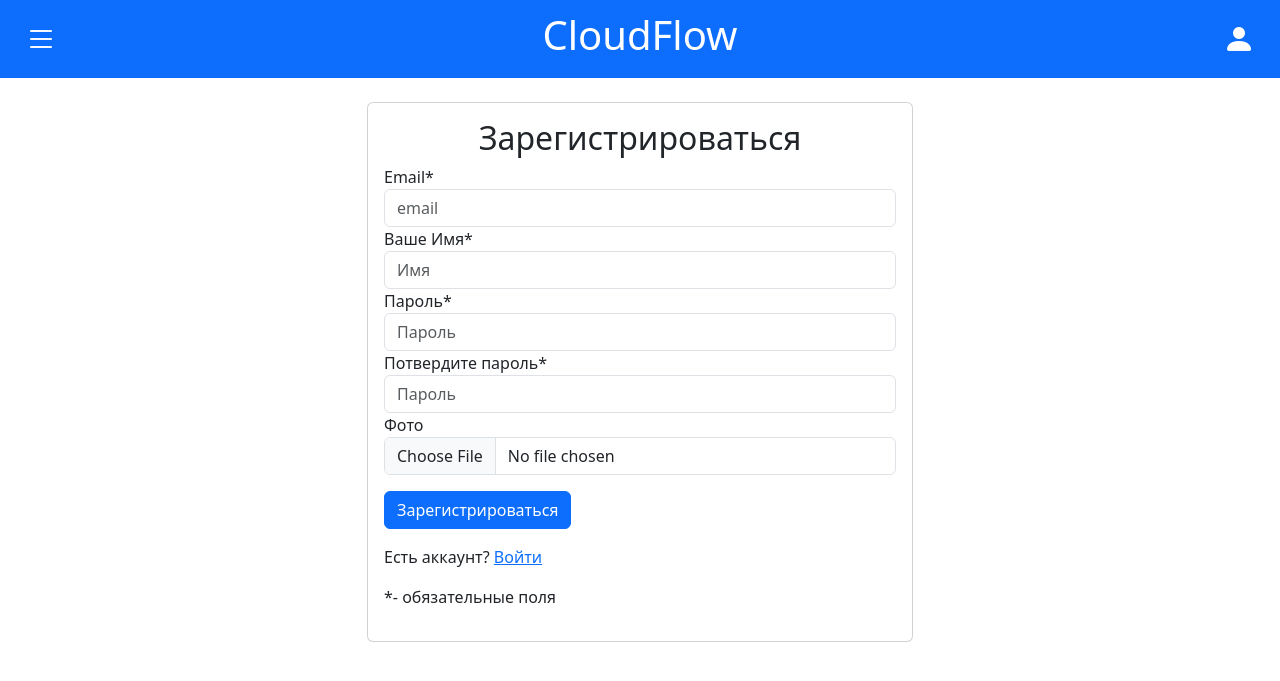
After one commit to BlackRain0/CloudFlowPHP, a PHP site: page /auth in a window 1280 px wide. The commit adds this page. Shown: the top 681 px of the page. Run offline with PHP 8.4, Linux system fonts and the light colour scheme; the visitor is signed in with stand-in values (Sample User, id 1).

Commit message:
Added first page, registr/login/logout/, connect back to front

```diff
--- a/index.php
+++ b/index.php
@@ -7,5 +7,5 @@ require_once "src/app/controllers/Group.php";
 require_once "src/app/controllers/Task.php";
 require_once "src/app/controllers/User.php";
 require_once "src/routes/rout.php";
-require_once "src/views/home.php";
+
 ?>
--- a/src/app/controllers/Auth.php
+++ b/src/app/controllers/Auth.php
@@ -17,18 +17,19 @@ class Auth{
         }
 
         $fileName = time(). '_' . $photo['name'];
-        $path = "uploads/photo/" . $fileName;
+        $path = "src/uploads/users/" . $fileName;
 
         if(move_uploaded_file($photo["tmp_name"], $path)){
             $pass = password_hash($pass, PASSWORD_DEFAULT);
 
             $queryReg = "INSERT INTO `users`(`id`, `name`, `mail`, `password`, `photo`)
-             VALUES (null,'$name','$email','$pass', '$photo')";
-             $reg = mysqli_query(Connect::connect(), $queryReg);
+             VALUES (null,'$name','$email','$pass', '$path')";
+           $reg = mysqli_query(Connect::connect(), $queryReg);
 
              header("Location: ../");
         }else{
             Router::errors('500');
+            echo "failed to add";
         }
 
     }
@@ -59,7 +60,8 @@ class Auth{
     public static function logout(){
 
         unset($_SESSION["email"]);
-        header('Location: ../');
+        header("Location: ../");
+        exit;
     }
 
 
--- a/src/app/utils/Router.php
+++ b/src/app/utils/Router.php
@@ -24,9 +24,9 @@ class Router{
     }
 
     public static function getContent(){
-        $get = $_GET['q'] ?? '';
+        $get = $_GET['rout'] ?? '';
         foreach(self::$pageList as $val){
-            if($val['url'] === '/'.$get){
+            if($val['url'] === '/' . $get){
                 if($_SERVER["REQUEST_METHOD"] === 'POST'){
                     $action = new $val['class'];
                     $method = $val['method'];
@@ -68,10 +68,10 @@ class Router{
                             $action -> $method($_POST);
                             break;
                         case "getUserById":
-                            $action -> $method($_POST, $_FILES);
+                            $action -> $method($_POST);
                             break;
                         case "getUserByGroup":
-                            $action -> $method($_POST, $_FILES);
+                            $action -> $method($_POST);
                             break;
                         case "registrationUser":
                             $action -> $method($_POST, $_FILES);
@@ -87,7 +87,7 @@ class Router{
                             break;
                     }
                 }else{
-                    require_once "views/pages/" . $val["namePage"] . '.php';
+                    require_once "src/views/" . $val["namePage"] . '.php';
                     die();
                 }
             }
@@ -96,7 +96,7 @@ class Router{
     }
 
     public static function errors($err){
-        require_once "views/errors/" . $err . '.php';
+        require_once "/../../errors/" . $err . '.php';
         die();
     }
 
--- a/src/app/utils/connect.php
+++ b/src/app/utils/connect.php
@@ -3,7 +3,7 @@ namespace app\utils;
 class Connect{
 	public static function connect(){
 		$db = mysqli_connect(
-			'127.0.0.1:3307',
+			'127.0.0.1:3306',
 			'root',
 			'',
 			'cloudflow');
--- a/src/routes/rout.php
+++ b/src/routes/rout.php
@@ -7,11 +7,11 @@ use app\controllers\User;
 
 Router::getUrl('/', 'home');
 Router::getUrl('/login', 'login');
-Router::getUrl('/auth', 'auth');
+Router::getUrl('/auth', 'authPage');
 Router::getUrl('/users', 'users');
 Router::getUrl('/groups', 'groups');
 
-Router::postUrl('/user/auth', Auth::class, 'authUser', true, false);
+Router::postUrl('/user/login', Auth::class, 'authUser', true, false);
 Router::postUrl('/user/register', Auth::class, 'registrationUser', true, true);
 Router::postUrl('/user/logout', Auth::class, 'logout', false, false);
 
@@ -35,6 +35,6 @@ Router::postUrl('/user/redact', User::class, 'redactUser', true, true);
 Router::postUrl('/user/get', User::class, 'getUserById', true, false);
 Router::postUrl('/user/delete', User::class, 'deleteUser', true, false);
 
-
+Router::getContent();
 
 ?>
--- /dev/null
+++ b/src/views/authPage.php
@@ -0,0 +1,64 @@
+<?php
+ include("src/views/src/includes/header.php");
+?>
+
+<div class="container">
+    <div class="row justify-content-center">
+        <div class="col-md-6">
+                <div class="card">
+                    <div class="card-body">
+                        <form action="/user/register" id="registration form" method="POST" enctype="multipart/form-data">
+                            <div class="form-group">
+                                  <h2 class="text-center">Зарегистрироваться</h2>
+                                <label for="email">
+                                    Email*
+                                </label>
+                                <input type="email" class="form-control" id="email" placeholder="email" name="email"
+                                 required>
+                            </div>
+                            <div class="form-group">
+                                <label for="name">
+                                   Ваше Имя*
+                                </label>
+                                <input type="text" class="form-control" id="name" placeholder="Имя" name="name"
+                                 required>
+
+                            </div>
+                            <div class="form-group">
+                                <label for="password">
+                                    Пароль*
+                                </label>
+                                <input type="password" class="form-control" id="password" placeholder="Пароль" name="pass"
+                                 required>
+
+                            </div>
+                                    <div class="form-group">
+                                <label for="passwordCheck">
+                                    Потвердите пароль*
+                                </label>
+                                <input type="password" class="form-control" id="passwordCheck" placeholder="Пароль" name="confirmPass"
+                                 required>
+
+                            </div>
+                                      <div class="form-group">
+                                <label for="photo">
+                                    Фото
+                                </label>
+                                <input type="file" class="form-control" id="photo" placeholder="Пароль" name="photo">
+
+                            </div>
+                            <button class="btn btn-primary my-3">Зарегистрироваться</button>
+                        </form>
+                        <p>Есть аккаунт?
+                            <a href="/login">Войти</a>
+                        </p>
+                        <p>*- обязательные поля</p>
+                    </div>
+                </div>
+        </div>
+    </div>
+</div>
+
+<?php
+ include("src/views/src/includes/footer.php");
+?>
--- a/src/views/src/includes/header.php
+++ b/src/views/src/includes/header.php
@@ -1,12 +1,10 @@
-<?php
-session_start();
-?>
+
 <!DOCTYPE html>
 <html lang="en">
 <head>
 	<meta charset="UTF-8">
 	<meta name="viewport" content="width=device-width, initial-scale=1.0">
-	<title>Home</title>
+	<title>CloudFlow</title>
 	<link href="../../../../bs/bootstrap.min.css" rel="stylesheet">
     <link href="../../../../bs/bootstrap-icons-1.13.1/bootstrap-icons.css" rel="stylesheet">
 	<style></style>
@@ -15,13 +13,26 @@ session_start();
 	<div class="header">
 		<div class="container-fluid">
 			<div class="row bg-primary mb-4">
-				<div class="col-6">
+				<div class="col-12">
                     <div class="navbar">
                         <div class="dropdown">
                             <a class="btn" href="#" role="button" id="dropdownMenu" data-bs-toggle="dropdown" aria-expanded="false">
                                 <i class="bi bi-list text-white" style="font-size: 2rem;"></i>
                             </a>
                             <ul class="dropdown-menu" aria-labelledby="dropdownMenu">
+                                <!-- НЕ Авторизованным -->
+                                <?php
+                                if($_SESSION['email']  == ''){
+
+
+                                ?>
+                                <li>
+                                      <a href="/login" class="dropdown-item" data-bs-toggle="tooltip" data-bs-placement="top" title="Необходимо авторизоваться">
+                                            Необходимо авторизоваться
+                                      </a>
+                                </li>
+                                <?php }else if($_SESSION['email']  != null){?>
+                                <!-- --------------------------------------------- -->
                                 <li>
                                     <a href="#" class="dropdown-item">
                                         Группы
@@ -37,10 +48,40 @@ session_start();
                                         Профиль
                                     </a>
                                 </li>
+                                <?php }?>
                             </ul>
                         </div>
 
                          <h1 class="text-center text-white">CloudFlow</h1>
+                         <div class="dropdown">
+                             <a href="#" class="btn" role="button" id="dropdownMenu2" data-bs-toggle="dropdown" aria-expanded="false">
+                                 <i class="bi bi-person-fill text-white" style="font-size: 2rem;"></i>
+                                </a>
+                                <ul class="dropdown-menu" aria-labelledby="dropdownMenu2">
+                                    <?php
+                                    if($_SESSION['email'] == ''){
+                                    ?>
+                                    <li>
+                                        <a href="/login" class="dropdown-item">
+                                            Войти
+                                        </a>
+                                    <li>
+                                        <a href="/auth" class="dropdown-item">
+                                            Зарегистрироваться
+                                        </a>
+                                    </li>
+                                    <?php }else if($_SESSION['email'] != null){ ?>
+                                                 <li>
+                                        <a href="#" class="dropdown-item">
+                                            <?= $_SESSION['email'] ?>
+                                            <form action="/user/logout" method="POST">
+                                                <input type="submit" value="Выйти">
+                                            </form>
+                                            <?php } ?>
+                                        </a>
+                                    </li>
+                                </ul>
+                         </div>
                     </div>
 
 				</div>
```
Also changed, not shown: src/views/home.php (+23 -2 lines), src/views/login.php (added, +42 -0 lines), .htaccess, src/uploads/users/1764420919_275850_26.jpg (added).
